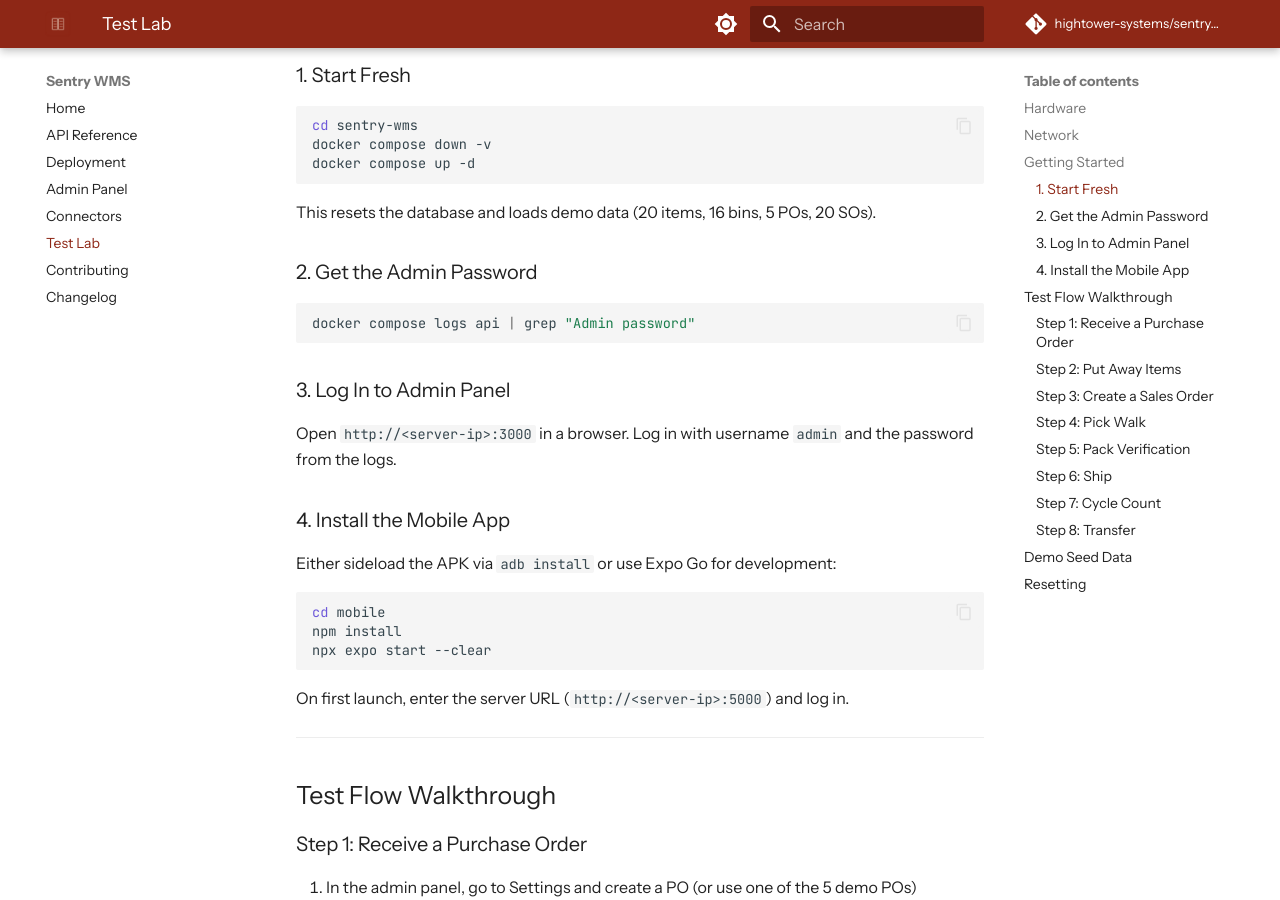
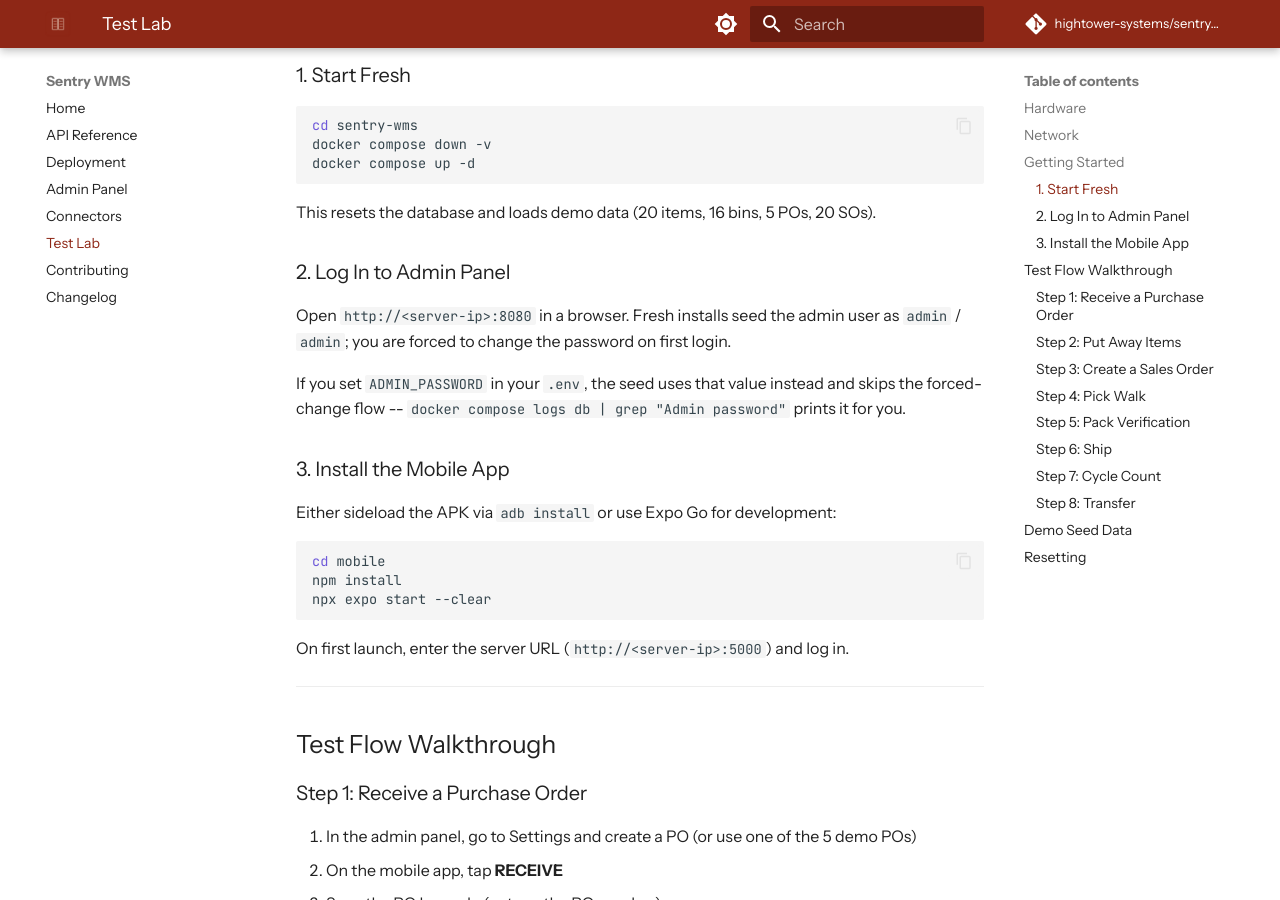
Before and after one commit to hightower-systems/sentry-wms, an MkDocs documentation site: the page built from docs/test-lab.md, in a window 1280 px wide and 900 px high, scrolled down 604 px. Built offline with MkDocs 1.6.1 and Material for MkDocs 9.7.7, drawn with Linux system fonts in a browser that asks for light colours; comment, search, counter and statistics services are not loaded.

Commit message:
docs: fix stale admin login + admin panel port in onboarding docs

````diff
--- a/docs/test-lab.md
+++ b/docs/test-lab.md
@@ -26,17 +26,13 @@ docker compose up -d
 
 This resets the database and loads demo data (20 items, 16 bins, 5 POs, 20 SOs).
 
-### 2. Get the Admin Password
+### 2. Log In to Admin Panel
 
-```bash
-docker compose logs api | grep "Admin password"
-```
+Open `http://<server-ip>:8080` in a browser. Fresh installs seed the admin user as `admin` / `admin`; you are forced to change the password on first login.
 
-### 3. Log In to Admin Panel
+If you set `ADMIN_PASSWORD` in your `.env`, the seed uses that value instead and skips the forced-change flow -- `docker compose logs db | grep "Admin password"` prints it for you.
 
-Open `http://<server-ip>:3000` in a browser. Log in with username `admin` and the password from the logs.
-
-### 4. Install the Mobile App
+### 3. Install the Mobile App
 
 Either sideload the APK via `adb install` or use Expo Go for development:
 
````
Also changed, not shown: README.md (+1 -1 lines), docs/contributing.md (+1 -1 lines), docs/deployment.md (+4 -4 lines), docs/index.md (+1 -1 lines).
